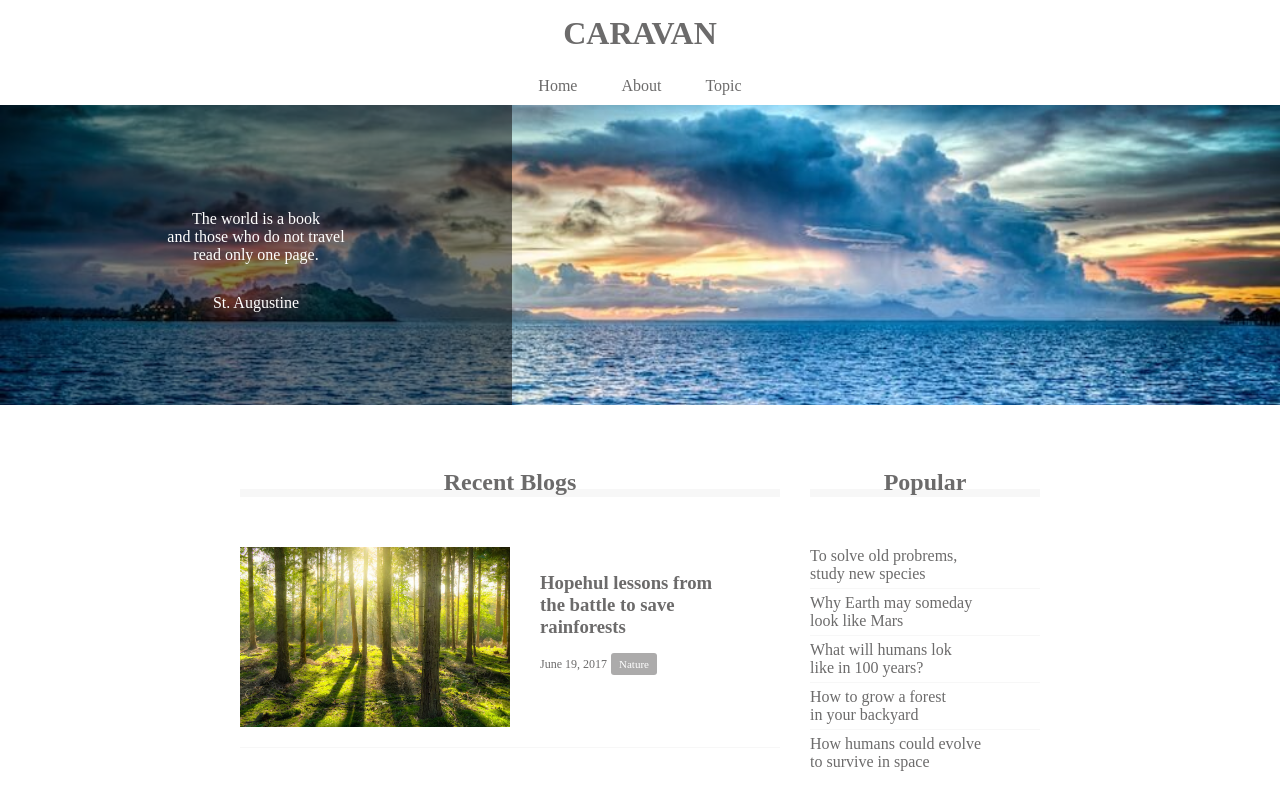
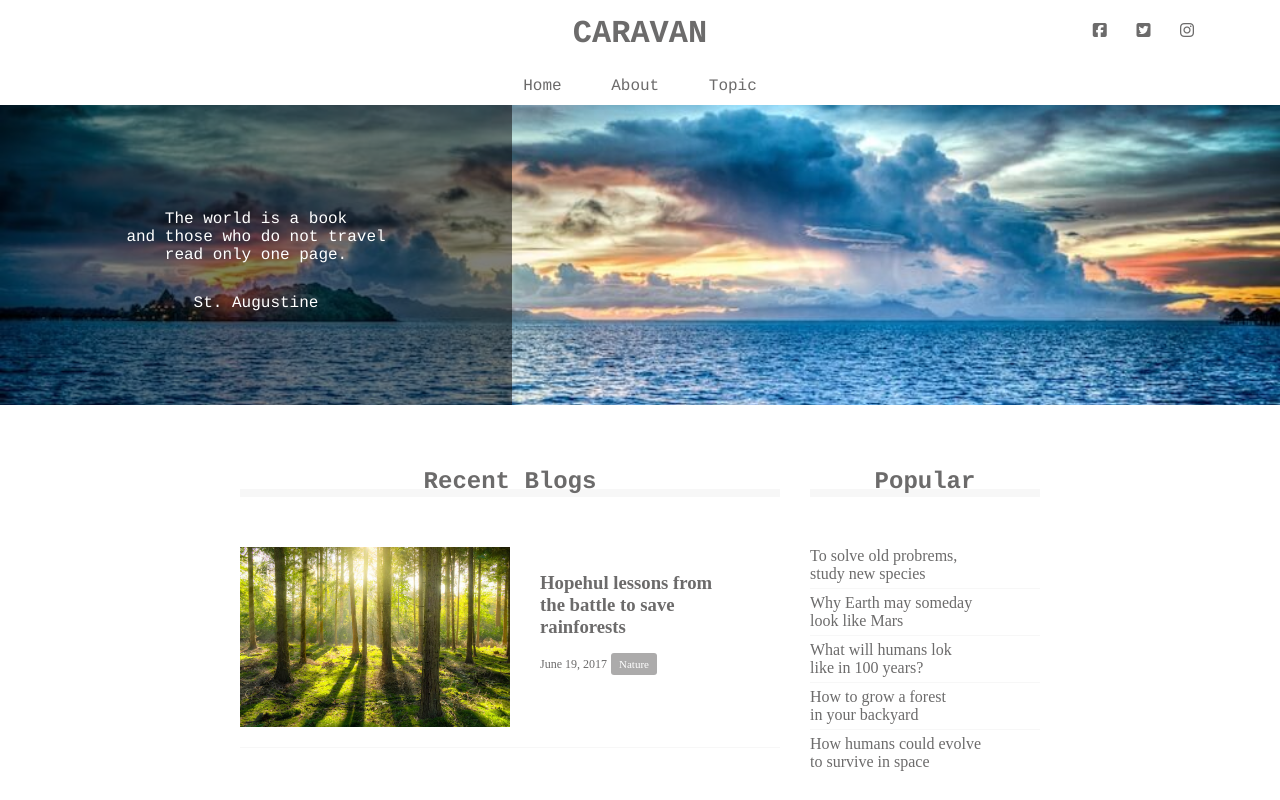
Before and after one commit to snow-smile1201/caravan, a plain HTML site: page index.html in a window 1280 px wide. Shown: the top 800 px of the page. Drawn offline with Linux system fonts and the light colour scheme.

Commit message:
1-9学習完了

```diff
--- a/index.html
+++ b/index.html
@@ -2,6 +2,7 @@
 <html lang="ja">
   <head>
     <meta charset="UTF-8" />
+    <script src="https://kit.fontawesome.com/0ccf06e068.js" crossorigin="anonymous"></script>
     <!-- CSSファイルの読み込み -->
     <link rel="stylesheet" href="style.css" />
     <title>CARAVAN</title>
@@ -13,6 +14,12 @@
       <h1 class="heading">
         <a href="index.html">CARAVAN</a>
       </h1>
+
+      <div class="social">
+        <i class="fab fa-facebook-square"></i>
+        <i class="fab fa-twitter-square"></i>
+        <i class="fab fa-instagram"></i>
+      </div>
     </header>
 
     <!--navigation-->
--- a/style.css
+++ b/style.css
@@ -9,12 +9,27 @@
 a {
   text-decoration: none;
 }
+
+header, nav, h2, .main-visual, footer {
+  font-family: Chalkduster, "Bradley Hand", Courier, "Sagoe Print", sans-serif;
+}
 /*header用のCSS*/
 header {
   width: 90%;
   padding: 15px 0;
   margin: 0 auto;
   text-align: center;
+  position: relative;
+}
+
+.social {
+  position: absolute;
+  top: 22px;
+  right: 22px;
+}
+.social i {
+  display: inline-block;
+  margin-left: 20px;
 }
 /*headerの見出し*/
 header.heading {
```
